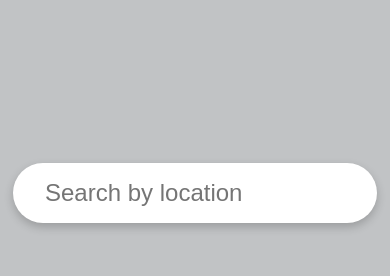
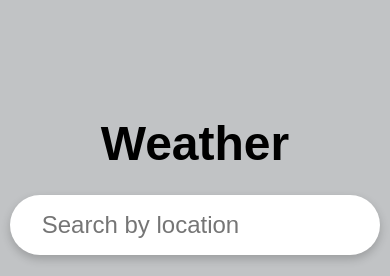
Before and after one commit to victorlovescoding/Wather-app, a plain HTML site: page index.html in a window 390 px wide. Shown: the part 122-398 px from the top of the page. Drawn offline with Linux system fonts and the light colour scheme.

Commit message:
first commit

```diff
--- a/index.html
+++ b/index.html
@@ -8,6 +8,7 @@
     <title>Weather App</title>
 </head>
 <body>
+<h1>Weather</h1>
 <form id="form">
     <input id="city" type="text" placeholder="Search by location">
 </form>
--- a/script.js
+++ b/script.js
@@ -21,7 +21,7 @@ form.addEventListener('submit',(e)=>{
       document.getElementById("img").src = `https://openweathermap.org/img/w/${data.weather[0].icon}.png`;
     })
 })
-data.catch((error) => {
+.catch((error) => {
     alert(error)
   });
 
--- a/style.css
+++ b/style.css
@@ -1,4 +1,7 @@
 *{
+    margin: 0;
+    padding: 0;
+    box-sizing: border-box;
     font-family: sans-serif;
 }
 body{
@@ -9,6 +12,10 @@ body{
     flex-direction: column;
     background-color: #C1C3C5;
 
+}
+h1{
+    font-size: 4rem;
+    margin-bottom: 2rem;
 }
 input{
     display: block;
@@ -34,7 +41,24 @@ input{
 }
 #img{
     display: block;
+    width: 7rem;
 }
 .weatherContainer{
     display: flex;
+    align-items: center;
 }
+
+@media screen and (max-width:450px){
+    h1{
+        font-size: 3rem;
+        margin-bottom: 1.5rem;
+    }
+    #form{
+        width: 95vw;
+    }
+    #city{
+        display: block;
+        width: 95vw;
+
+    }
+}
```
